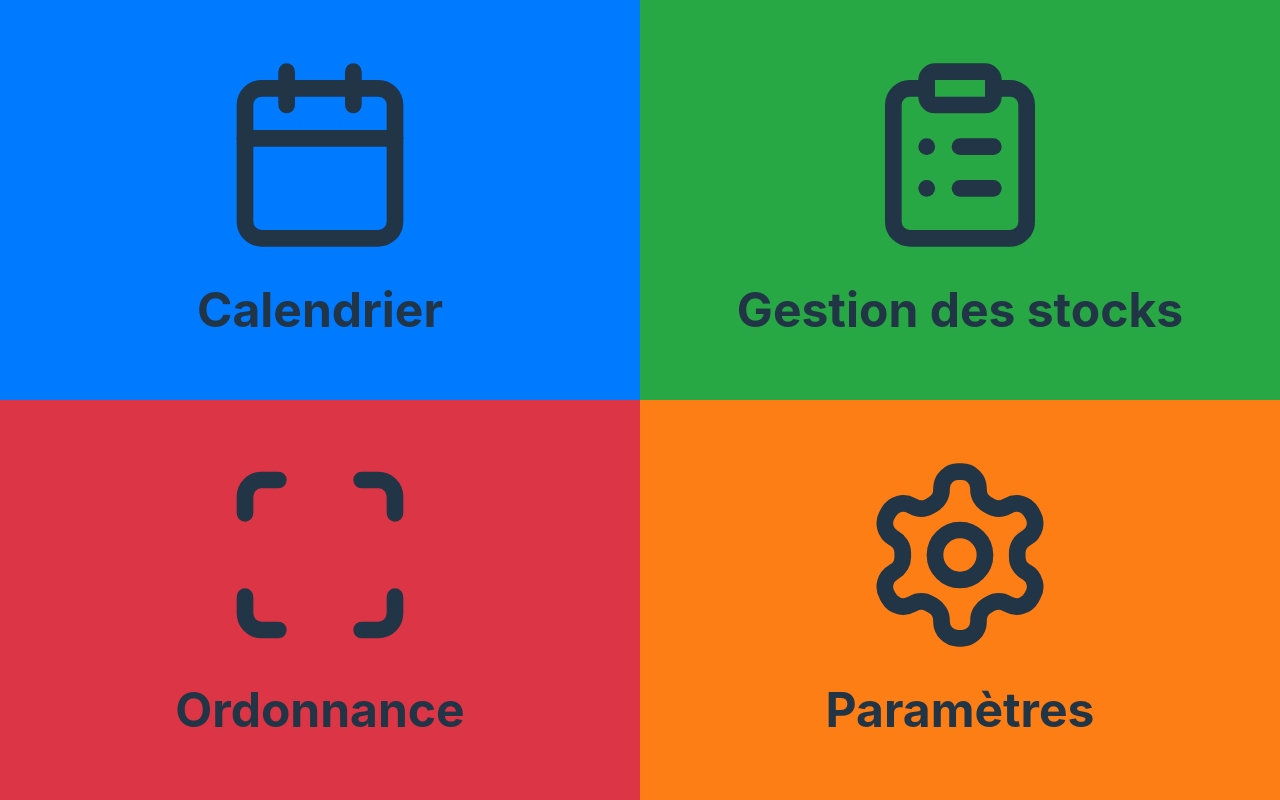
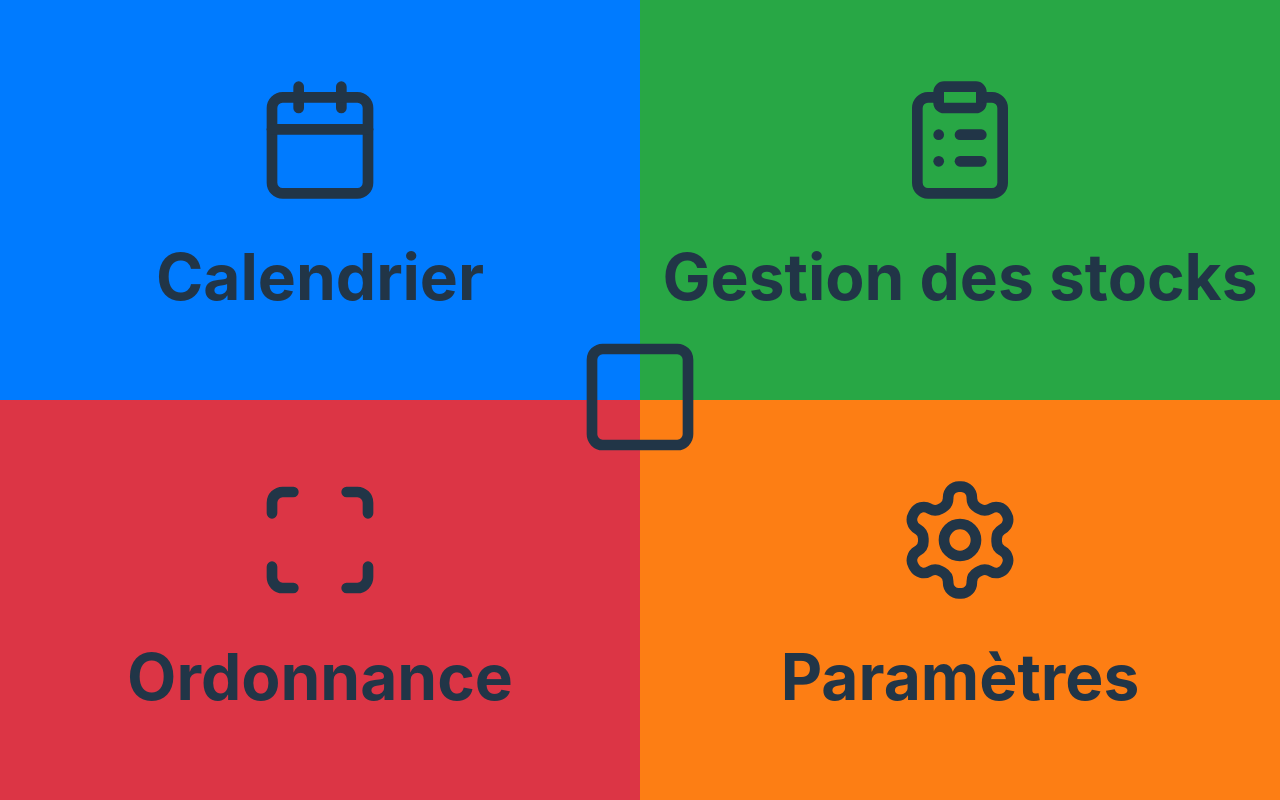
Before and after one commit to Dom-IoT/pill-mate, a React (Vite) app in the folder pill_mate/frontend/: page / in a window 1280 px wide. Built offline with nearby package versions, Linux system fonts and the light colour scheme.

Commit message:
Ajout d'une checkbox au milieu de l'application + adaptation à la taille de l'écran

```diff
--- a/pill_mate/frontend/src/Dashboard.module.css
+++ b/pill_mate/frontend/src/Dashboard.module.css
@@ -4,6 +4,22 @@
   grid-template-rows: 1fr 1fr;
   width: 100vw;
   height: 100vh;
+  position: relative;
+}
+
+.checkbox {
+  display: flex;
+  flex-direction: column;
+}
+
+.checkboxIcon {
+  position: absolute;
+  z-index: 10;
+  top: 50%;
+  left: 50%;
+  transform: translate(-50%, -50%);
+  background: transparent;
+  cursor: pointer;
 }
 
 .button {
@@ -11,12 +27,13 @@
   flex-direction: column;
   align-items: center;
   justify-content: center;
-  font-size: 3rem;
+  font-size: 5vw;
   font-weight: bold;
 }
 
 .icon {
   transition: filter 0.3s ease-in-out;
+  cursor: pointer;
 }
 
 .icon:hover {
--- a/pill_mate/frontend/src/Dashboard.tsx
+++ b/pill_mate/frontend/src/Dashboard.tsx
@@ -1,28 +1,62 @@
-import React from "react";
-import { Calendar, ClipboardList, Scan, Settings } from "lucide-react";
+import React, { useState } from "react";
+import {
+  Calendar,
+  ClipboardList,
+  Scan,
+  Settings,
+  Square,
+  SquareCheckBig,
+} from "lucide-react";
 import styles from "./Dashboard.module.css"; // Import du fichier CSS
 
 const Dashboard: React.FC = () => {
+  const iconSize = "clamp(4rem, 10vw, 8rem)";
   const buttons = [
     {
       label: "Calendrier",
-      icon: <Calendar size={200} />,
+      icon: <Calendar size={iconSize} />,
       className: styles.blue,
     },
     {
       label: "Gestion des stocks",
-      icon: <ClipboardList size={200} />,
+      icon: <ClipboardList size={iconSize} />,
       className: styles.green,
     },
-    { label: "Ordonnance", icon: <Scan size={200} />, className: styles.red },
+    {
+      label: "Ordonnance",
+      icon: <Scan size={iconSize} />,
+      className: styles.red,
+    },
     {
       label: "Paramètres",
-      icon: <Settings size={200} />,
+      icon: <Settings size={iconSize} />,
       className: styles.orange,
     },
   ];
+  const [isChecked, setIsChecked] = useState(false);
+  const handleCheckboxChange = (event: React.ChangeEvent<HTMLInputElement>) => {
+    setIsChecked(event.target.checked);
+  };
 
   return (
+    <div>
+      <div className={styles.checkbox}>
+        <label>
+          <input
+            type="checkbox"
+            checked={isChecked}
+            onChange={handleCheckboxChange}
+            style={{ display: "none" }}
+          />
+          <div className={styles.checkboxIcon}>
+            {isChecked ? (
+              <SquareCheckBig size={iconSize} />
+            ) : (
+              <Square size={iconSize} />
+            )}
+          </div>
+        </label>
+      </div>
       <div className={styles.container}>
         {buttons.map((btn, index) => (
           <div key={index} className={`${styles.button} ${btn.className}`}>
@@ -36,6 +70,7 @@ const Dashboard: React.FC = () => {
           </div>
         ))}
       </div>
+    </div>
   );
 };
 
```
Lines whose indentation alone changed are shown as unchanged.
